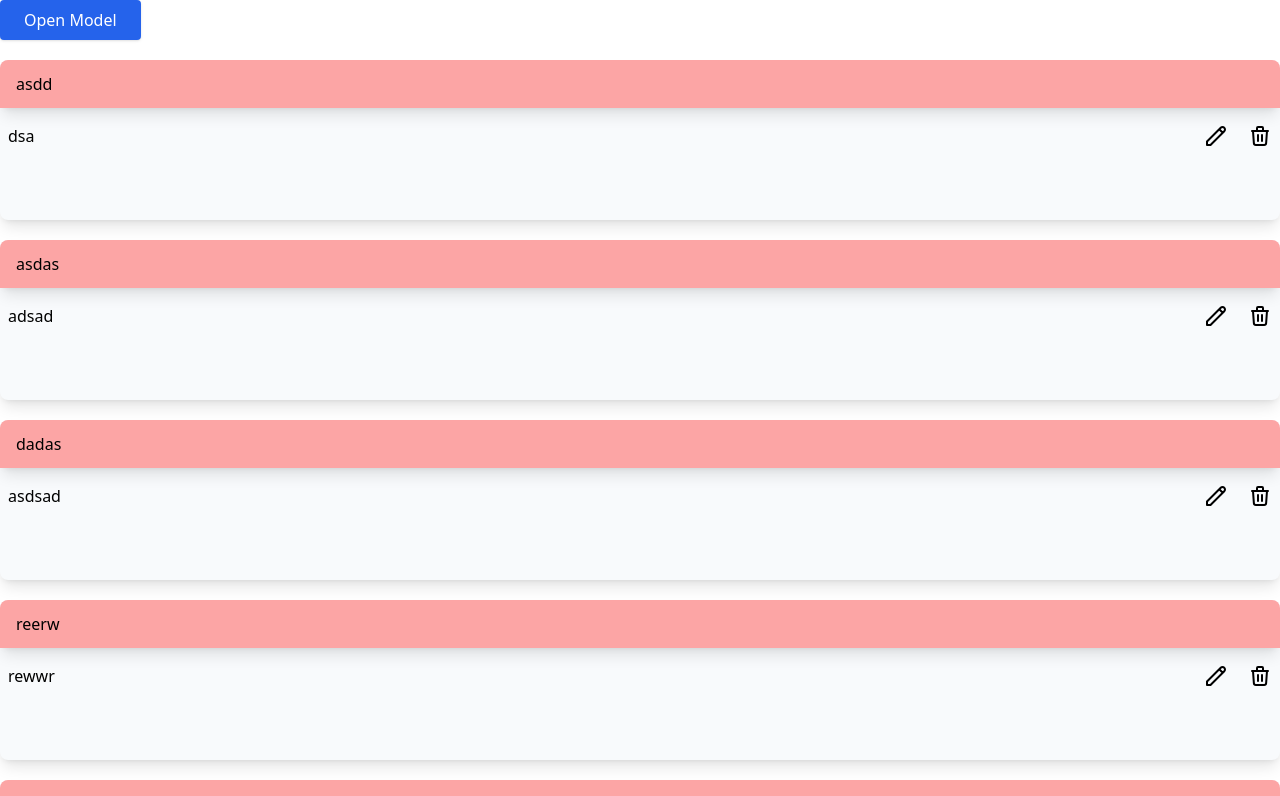
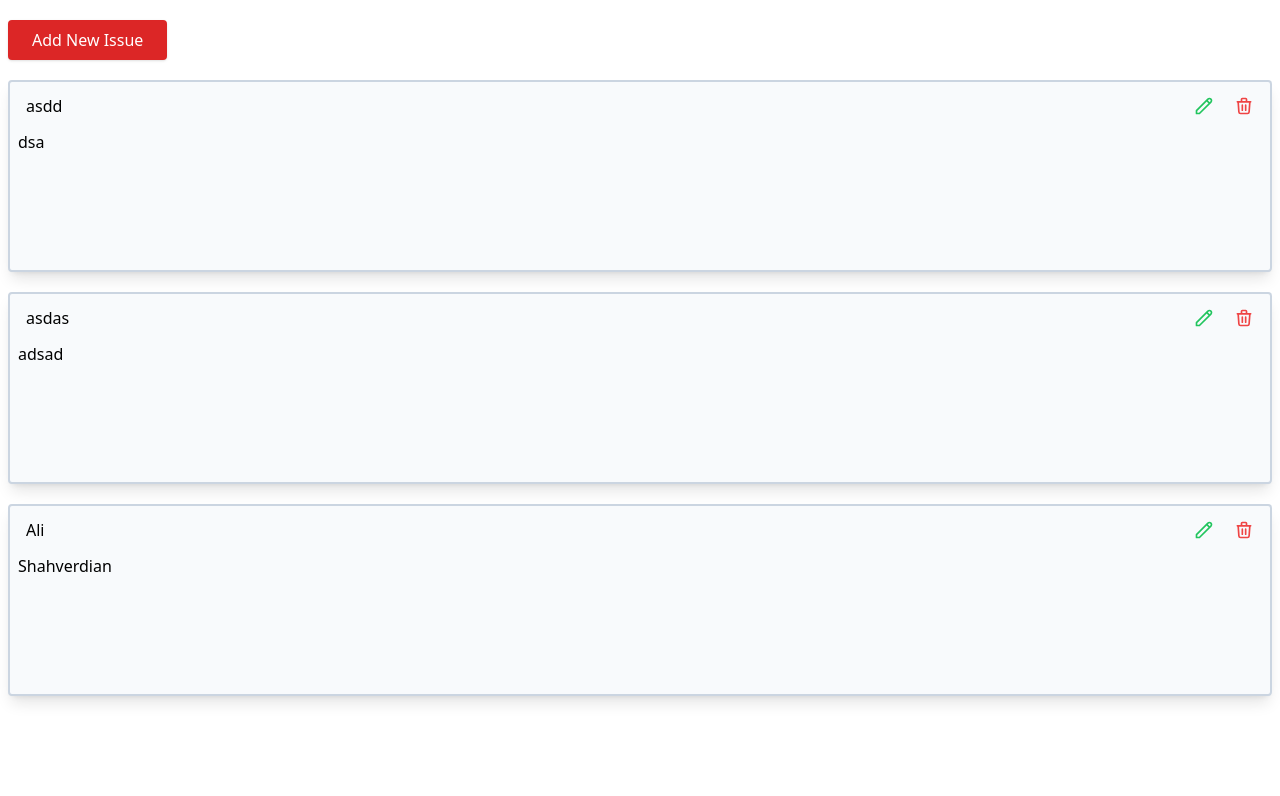
Before and after one commit to MitraTB/customer-issue-list, a Vue app: page / in a window 1280 px wide. Shown: the top 796 px of the page. Built offline with nearby package versions, Linux system fonts and the light colour scheme; data requests are answered from the project's data file.

Commit message:
add alert modal for deleting an issue

```diff
--- a/db.json
+++ b/db.json
@@ -11,23 +11,8 @@
       "id": 3
     },
     {
-      "title": "dadas",
-      "description": "asdsad",
-      "id": 4
-    },
-    {
-      "title": "reerw",
-      "description": "rewwr",
-      "id": 5
-    },
-    {
-      "title": "mitra",
-      "description": "tabatbaei",
-      "id": 6
-    },
-    {
-      "title": "hi",
-      "description": "adsd",
+      "title": "Ali",
+      "description": "Shahverdian",
       "id": 7
     }
   ]
--- a/src/App.vue
+++ b/src/App.vue
@@ -2,26 +2,30 @@
   <div class="container mx-auto">
     <button
       @click="isOpen = true"
-      class="px-6 py-2 text-white bg-blue-600 rounded shadow"
+      class="px-6 py-2 text-white bg-red-600 rounded shadow mx-2 mt-5"
       type="button"
     >
-      Open Model
+      Add New Issue
     </button>
-    <IssueList />
+    <IssueList class="mx-2"/>
   </div>
-  <AddIssue v-show="isOpen" @hello="isOpen = false"/>
+  <FormModal
+    v-show="isOpen"
+    @cancleModal="isOpen = false"
+    :name="'Add New Issue'"
+  />
   <div v-show="isOpen">hello</div>
 </template>
 <script>
-import { ref } from 'vue';
+import { ref } from "vue";
 import IssueList from "./components/IssueList.vue";
-import AddIssue from "./components/AddIssue.vue";
+import FormModal from "./components/FormModal.vue";
 export default {
   components: {
     IssueList,
-    AddIssue,
+    FormModal,
   },
-   setup() {
+  setup() {
     let isOpen = ref(false);
     return { isOpen };
   },
--- /dev/null
+++ b/src/components/AlertModal.vue
@@ -0,0 +1,49 @@
+<template>
+  <div class="container mx-auto">
+    <div class="flex justify-center">
+      <div
+        class="absolute inset-0 flex items-center justify-center bg-gray-700 bg-opacity-50"
+      >
+        <div class="max-w-2xl p-6 mx-4 bg-white rounded-md shadow-xl">
+          <div class="flex items-center justify-between">
+            <h3 class="text-2xl text-red-600">Alert</h3>
+            <IconClose @closeModal="closeModal" />
+          </div>
+          <div class="my-4">Are you sure you want to delete?</div>
+          <button
+            @click="closeAlert"
+            class="px-6 py-2 text-red-800 border border-red-600 rounded"
+          >
+            Cancel
+          </button>
+          <button
+            @click="confirmDelete"
+            class="px-6 py-2 ml-2 text-blue-100 bg-red-600 rounded"
+          >
+            Yes
+          </button>
+        </div>
+      </div>
+    </div>
+  </div>
+</template>
+<script>
+import IconClose from "./icons/IconClose.vue";
+export default {
+  emits: ["closeAlert", "confirmDelete"],
+  props: {
+    data: Object,
+    name: String,
+  },
+  setup(props, context) {
+    function closeAlert() {
+      context.emit("closeAlert");
+    }
+    function confirmDelete() {
+      context.emit("confirmDelete");
+    }
+    return { closeAlert, confirmDelete };
+  },
+  components: { IconClose },
+};
+</script>
--- a/src/components/AddIssue.vue
+++ b/src/components/FormModal.vue
@@ -6,22 +6,8 @@
       >
         <div class="max-w-2xl p-6 mx-4 bg-white rounded-md shadow-xl">
           <div class="flex items-center justify-between">
-            <h3 class="text-2xl">Model Title</h3>
-            <svg
-              @click="closeModal"
-              xmlns="http://www.w3.org/2000/svg"
-              class="w-8 h-8 text-red-900 cursor-pointer"
-              fill="none"
-              viewBox="0 0 24 24"
-              stroke="currentColor"
-            >
-              <path
-                stroke-linecap="round"
-                stroke-linejoin="round"
-                stroke-width="2"
-                d="M10 14l2-2m0 0l2-2m-2 2l-2-2m2 2l2 2m7-2a9 9 0 11-18 0 9 9 0 0118 0z"
-              />
-            </svg>
+            <h3 class="text-2xl">{{name}}</h3>
+            <IconClose @closeModal="closeModal" />
           </div>
           <div class="mt-4">
             <IssueForm @close-modal="closeModal" :data="data"/>
@@ -35,25 +21,26 @@
 import { reactive } from "vue";
 import IssueForm from "./IssueForm.vue";
 import store from "../store";
+import IconClose from "./icons/IconClose.vue";
 export default {
-  emits: ["hello"],
+  emits: ["cancleModal"],
    props: {
     data: Object,
+    name:String,
   },
   setup(props, context) {
-    console.log('++++',props.data);
     const state = reactive({
       title: "",
       description: "",
     });
     function closeModal() {
-      context.emit("hello");
+      context.emit("cancleModal");
     }
     const addIssue = () => {
       store.dispatch("addIssue", state);
     };
     return { addIssue, state, closeModal };
   },
-  components: { IssueForm },
+  components: { IssueForm, IconClose },
 };
 </script>
--- a/src/components/IssueCard.vue
+++ b/src/components/IssueCard.vue
@@ -1,47 +1,55 @@
 <template>
   <div class="mt-5">
-    <div class="rounded-lg w-full pb-4 min-h-40 bg-slate-50 shadow-lg">
-      <div
-        class="rounded-t-lg w-full bg-red-300 h-12 flex justify-between px-4 items-center shadow-lg"
-      >
-        {{ issue.title }}
-      </div>
-      <div class="my-2 p-2 flex justify-between">
-        <div>{{ issue.description }}</div>
+    <div
+      class="rounded w-full pb-4 min-h-48 bg-slate-50 shadow-lg border-2 border-slate-300"
+    >
+      <div class="w-full h-12 flex justify-between px-4 items-center">
+        <div>{{ issue.title }}</div>
         <div class="flex">
-          <IconPencil class="mr-5" @click="isOpen = true" /><IconDelete
-            @click="deleteIssue(issue.id)"
-          />
+          <IconPencil class="mr-5 cursor-pointer" @click="isOpen = true" />
+          <IconDelete class="cursor-pointer" @click="openAlert = true" />
         </div>
       </div>
+      <div class="px-2">{{ issue.description }}</div>
     </div>
   </div>
-  <AddIssue
-    v-show="isOpen"
+  <FormModal
+    v-if="isOpen"
+    @cancleModal="isOpen = false"
+    :name="'Edit Isuue'"
     :data="{ title: issue.title, description: issue.description }"
+  />
+  <AlertModal
+    v-if="openAlert"
+    @confirmDelete="deleteIssue"
+    @closeAlert="openAlert = false"
   />
 </template>
 <script>
 import IconPencil from "./icons/IconPencil.vue";
 import IconDelete from "./icons/IconDelete.vue";
 import store from "../store";
-import AddIssue from "./AddIssue.vue";
+import FormModal from "./FormModal.vue";
+import AlertModal from "./AlertModal.vue";
 import { ref } from "vue";
 export default {
   props: {
     issue: Object,
   },
-  setup() {
+  setup(props) {
     const isOpen = ref(false);
+    const openAlert = ref(false);
     // const editIssue = (el) => store.dispatch("editIssue", el);
-    const deleteIssue = (id) => {
-      store.dispatch("deleteIssue", id);
+    const deleteIssue = () => {
+      console.log('kdadakjgdkagkjdgagdak');
+      store.dispatch("deleteIssue", props.issue.id);
     };
     return {
       deleteIssue,
       isOpen,
+      openAlert,
     };
   },
-  components: { IconPencil, IconDelete, AddIssue },
+  components: { IconPencil, IconDelete, FormModal, AlertModal },
 };
 </script>
--- a/src/components/IssueList.vue
+++ b/src/components/IssueList.vue
@@ -9,17 +9,14 @@
 import { computed } from "vue";
 import { useStore } from "vuex";
 import IssueCard from "./IssueCard.vue";
-import IssueForm from "./IssueForm.vue";
 export default {
   components: {
     IssueCard,
-    IssueForm,
   },
   setup() {
     const store = useStore();
     const issues = computed(() => store.state.issues);
-    console.log('issues',issues);
-    store.dispatch('getAllIssues')
+    store.dispatch("getAllIssues");
     return {
       issues,
     };
--- /dev/null
+++ b/src/components/icons/IconClose.vue
@@ -0,0 +1,30 @@
+<template>
+  <svg
+    @click="closeModal"
+    xmlns="http://www.w3.org/2000/svg"
+    class="w-8 h-8 text-red-900 cursor-pointer"
+    fill="none"
+    viewBox="0 0 24 24"
+    stroke="currentColor"
+  >
+    <path
+      stroke-linecap="round"
+      stroke-linejoin="round"
+      stroke-width="2"
+      d="M10 14l2-2m0 0l2-2m-2 2l-2-2m2 2l2 2m7-2a9 9 0 11-18 0 9 9 0 0118 0z"
+    />
+  </svg>
+</template>
+<script>
+export default {
+  emits: ["closeModal"],
+  setup(props, context) {
+    const closeModal = () => {
+      context.emit("closeModal");
+    };
+    return {
+      closeModal,
+    };
+  },
+};
+</script>
--- a/src/components/icons/IconDelete.vue
+++ b/src/components/icons/IconDelete.vue
@@ -1,7 +1,7 @@
 <template>
   <svg
     xmlns="http://www.w3.org/2000/svg"
-    class="h-6 w-6"
+    class="h-5 w-5 text-red-500 "
     fill="none"
     viewBox="0 0 24 24"
     stroke="currentColor"
--- a/src/components/icons/IconPencil.vue
+++ b/src/components/icons/IconPencil.vue
@@ -1,7 +1,7 @@
 <template>
   <svg
     xmlns="http://www.w3.org/2000/svg"
-    class="h-6 w-6"
+    class="h-5 w-5 text-green-500"
     fill="none"
     viewBox="0 0 24 24"
     stroke="currentColor"
--- a/src/store/index.js
+++ b/src/store/index.js
@@ -10,12 +10,10 @@ const mutations = {
     state.issues = payload;
   },
   ADD_ISSUE: (state, payload) => {
-    console.log(payload);
     [...state.issues, payload];
   },
   DELETE_ISSUE: (state, payload) => {
     state.issues = state.issues.filter((issue) => issue.id != payload);
-    console.log("888", state.issues);
   },
   EDIT_ISSUE: (state, payload) => {
     state.issues = state.issues.map((issue) => {
@@ -31,7 +29,6 @@ const actions = {
     try {
       const result = await axios.get(issueList);
       commit("SET_ISSUE", result.data);
-      console.log("res", result.data);
     } catch (error) {
       throw new Error(error);
     }
```
Also changed, not shown: src/components/IssueForm.vue (+40 -10 lines).
